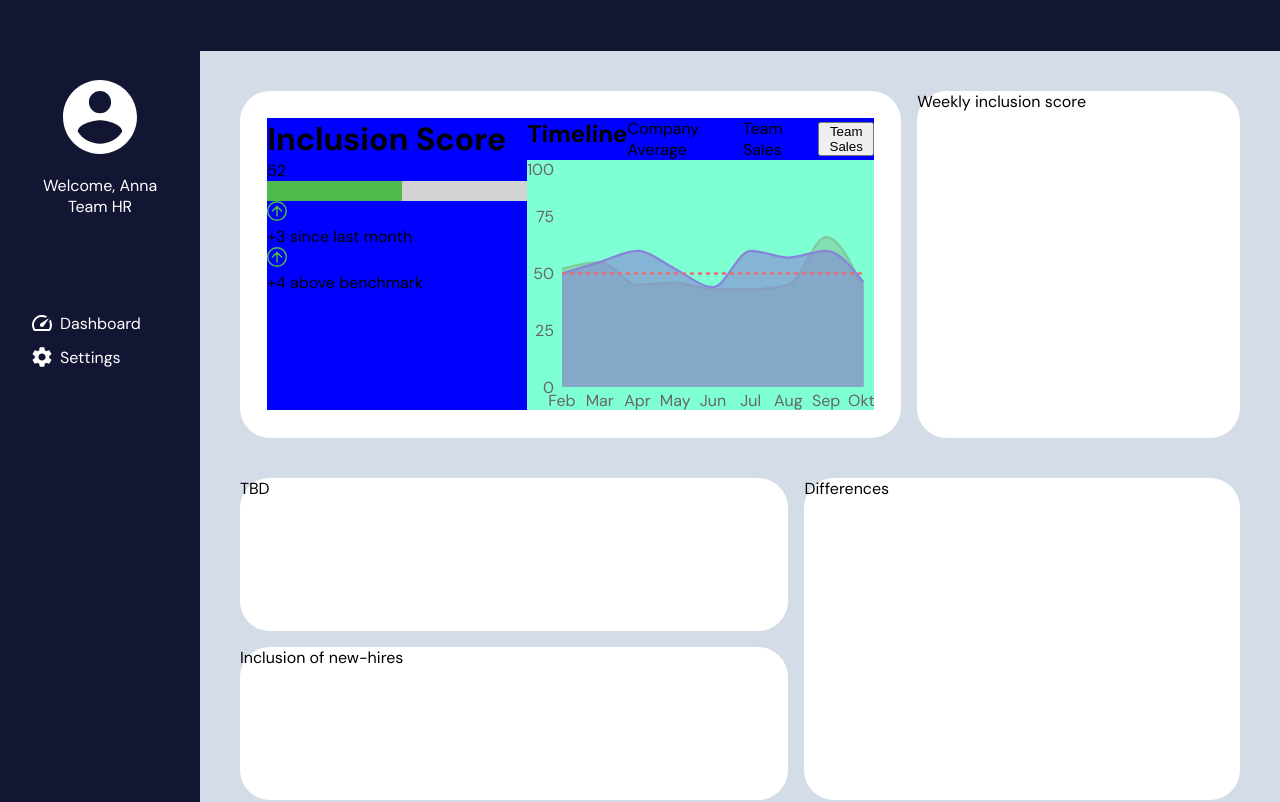
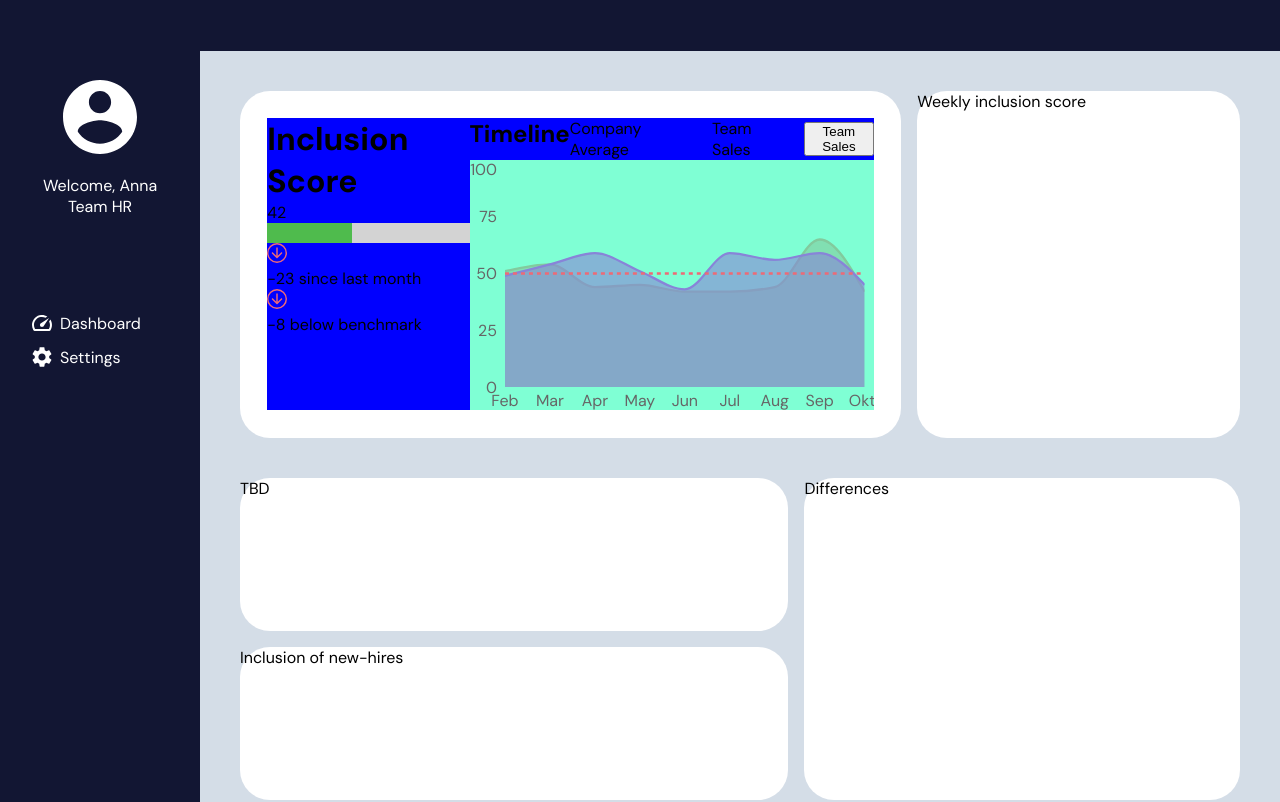
Before and after one commit to JTKsson/jolint-dashboard, a Next.js app: page / in a window 1280 px wide. Shown: the top 802 px of the page. Built offline with nearby package versions, Linux system fonts and the light colour scheme.

Commit message:
Update numbers to round down instead of up + add btn dropdown function

```diff
--- a/src/app/components/InclusionScoreCard/InclusionScoreCard.jsx
+++ b/src/app/components/InclusionScoreCard/InclusionScoreCard.jsx
@@ -9,17 +9,17 @@ import InclusionScoreNav from './InclusionScoreNav';
 
 
 export default function InclusionScoreCard() {
-  const inclusionDataItem1 = inclusionData[0];
-  const inclusionDataItem2 = inclusionData[1];
+  const inclusionDataItem1 = inclusionData[8]; // Oktober
+  const inclusionDataItem2 = inclusionData[7]; // September
   const inclusionScore1 = inclusionDataItem1['Inclusion score'];
   const inclusionScore2 = inclusionDataItem2['Inclusion score'];
 
   const benchmarkDataItem = benchmarkData[1];
   const benchmarkItem = benchmarkDataItem['Benchmark'];
-  const benchmark = ((inclusionScore2 - benchmarkItem));
+  const benchmark = ((inclusionScore1 - benchmarkItem));
 
-  const lastMonth = ((inclusionScore2 - inclusionScore1));
-  const roundedInclusionScore1 = Math.ceil(inclusionScore1);
+  const lastMonth = (Math.ceil(inclusionScore1 - inclusionScore2));
+  const roundedInclusionScore1 = Math.floor(inclusionScore1);
   const teamName = inclusionDataItem1['Team'];
 
   return (
--- a/src/app/components/InclusionScoreCard/InclusionScoreChart.jsx
+++ b/src/app/components/InclusionScoreCard/InclusionScoreChart.jsx
@@ -6,15 +6,15 @@ import {
   CartesianGrid,
   Tooltip,
   ResponsiveContainer,
-} from 'recharts'
+} from 'recharts';
 
 export default function ChartComponent({ data }) {
-  // Round up and remove decimal places for each data point
+  // Round down and remove decimal places for each data point
   const roundedData = data.map((item) => ({
     ...item,
-    'Inclusion score': Math.ceil(item['Inclusion score']),
-    'Company Average': Math.ceil(item['Company Average']),
-  }))
+    'Inclusion score': Math.floor(item['Inclusion score']),
+    'Company Average': Math.floor(item['Company Average']),
+  }));
 
   return (
     <ResponsiveContainer width="100%" height={250}>
@@ -53,5 +53,5 @@ export default function ChartComponent({ data }) {
         />
       </AreaChart>
     </ResponsiveContainer>
-  )
+  );
 }
--- a/src/app/components/InclusionScoreCard/InclusionScoreNav.jsx
+++ b/src/app/components/InclusionScoreCard/InclusionScoreNav.jsx
@@ -1,7 +1,13 @@
-import React from 'react';
+import { useState } from 'react';
 import styles from './inclusionScoreCard.module.css';
 
-const InclusionScoreNav = ({ teamName }) => {
+export default function InclusionScoreCard({ teamName }) {
+  const [isDropdownOpen, setIsDropdownOpen] = useState(false);
+
+  const toggleDropdown = () => {
+    setIsDropdownOpen(!isDropdownOpen);
+  };
+
   return (
     <div className={styles.nav}>
       <div className={styles.title}>
@@ -14,12 +20,17 @@ const InclusionScoreNav = ({ teamName }) => {
         <div className={styles.item}>
           <p>Team {teamName}</p>
         </div>
-        <div className={styles.item}>
-          <button>Team {teamName}</button>
+        <div className={styles.dropdown}>
+          <button onClick={toggleDropdown}>Team {teamName}</button>
+          {isDropdownOpen && (
+            <div className={styles.dropdownContent}>
+              {/* <p>Team {teamName}</p>
+              <p>Team {teamName}</p>
+              <p>Team {teamName}</p> */}
+            </div>
+          )}
         </div>
       </div>
     </div>
   );
-};
-
-export default InclusionScoreNav;
+}
--- a/src/app/components/InclusionScoreCard/ScoreChangeArrows.jsx
+++ b/src/app/components/InclusionScoreCard/ScoreChangeArrows.jsx
@@ -2,9 +2,9 @@ import Image from 'next/image';
 import styles from './inclusionScoreCard.module.css';
 
 export default function ScoreChangeArrows({ lastMonth, benchmark }) {
-  // Round up the values and convert them to strings
-  const roundedLastMonth = Math.round(lastMonth).toString();
-  const roundedBenchmark = Math.round(benchmark).toString();
+  // Round down the values and convert them to strings
+  const roundedLastMonth = Math.floor(lastMonth).toString();
+  const roundedBenchmark = Math.floor(benchmark).toString();
 
   return (
     <>
--- a/src/app/components/InclusionScoreCard/inclusionScoreCard.module.css
+++ b/src/app/components/InclusionScoreCard/inclusionScoreCard.module.css
@@ -1,6 +1,6 @@
 .main {
   display: grid;
-  grid-template-columns: 3fr 4fr;
+  grid-template-columns: 2fr 4fr;
   height: 100%;
   padding: 1.7rem;
 }
```
